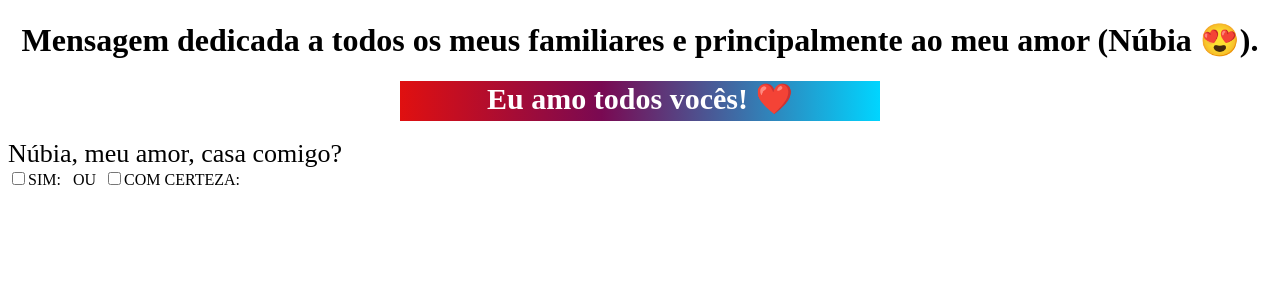
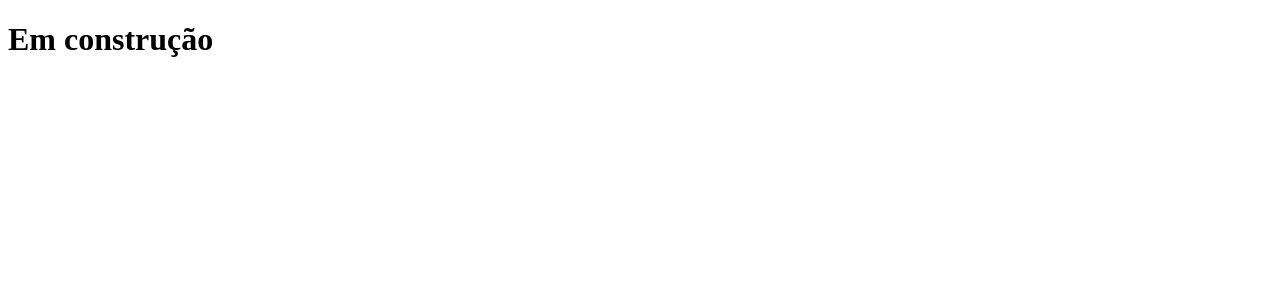
Before and after one commit to icpereiradoprado/clone-tabnews, a Next.js app: page / in a window 1280 px wide. Shown: the top 300 px of the page. Built offline with nearby package versions, Linux system fonts and the light colour scheme.

Commit message:
Ajusta o componente `Home`

```diff
--- a/pages/index.js
+++ b/pages/index.js
@@ -1,5 +1,5 @@
 function Home() {
-  const style = {
+  /* const style = {
     background:
       "linear-gradient(90deg, rgba(224,16,16,1) 0%, rgba(121,9,82,1) 42%, rgba(0,213,255,1) 100%)",
     maxWidth: "480px",
@@ -9,8 +9,9 @@ function Home() {
     textAlign: "center",
     fontSize: "30px",
     margin: "auto",
-  };
-  return (
+  }; */
+
+  const declaration = () => (
     <div>
       <h1 style={{ textAlign: "center" }}>
         Mensagem dedicada a todos os meus familiares e principalmente ao meu
@@ -28,6 +29,11 @@ function Home() {
       </div>
     </div>
   );
+  return (
+    <>
+      <h1>Em construção</h1>
+    </>
+  );
 }
 
 export default Home;
```
